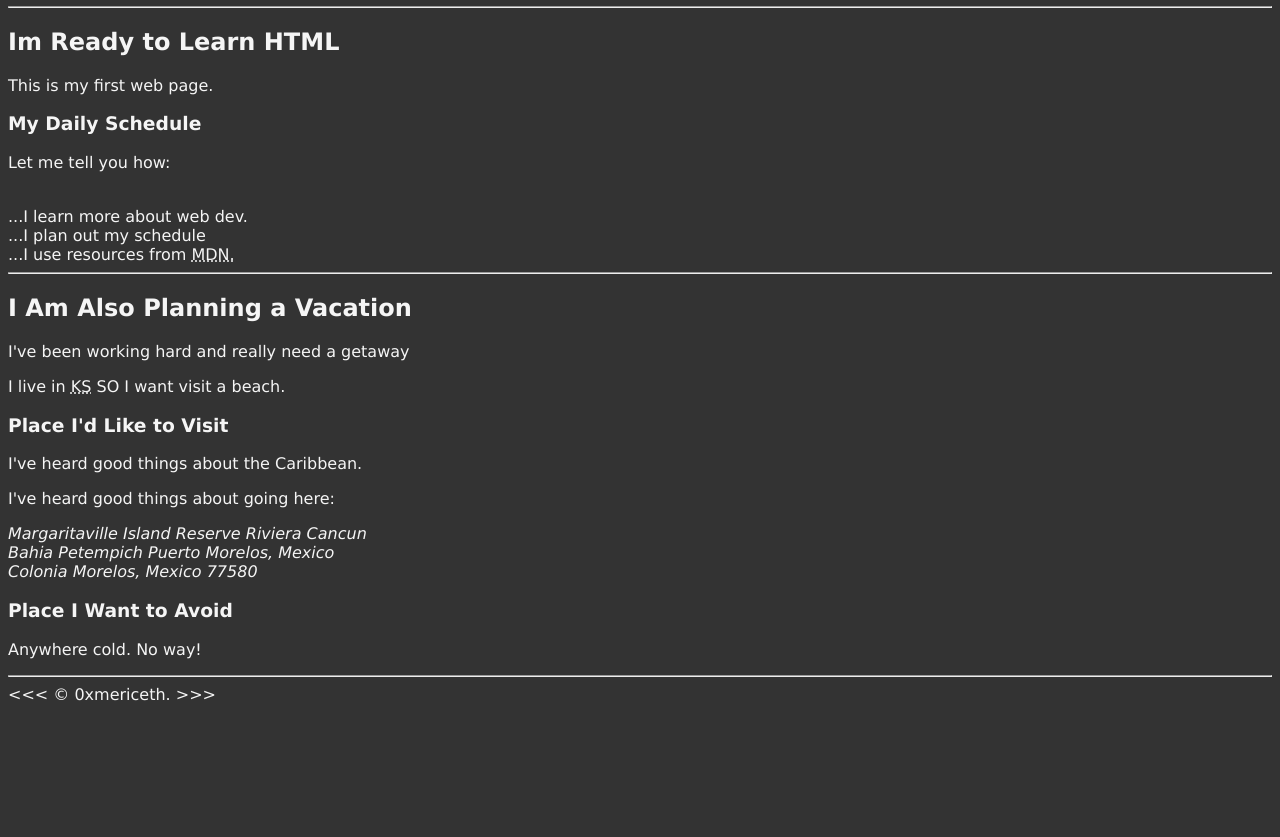
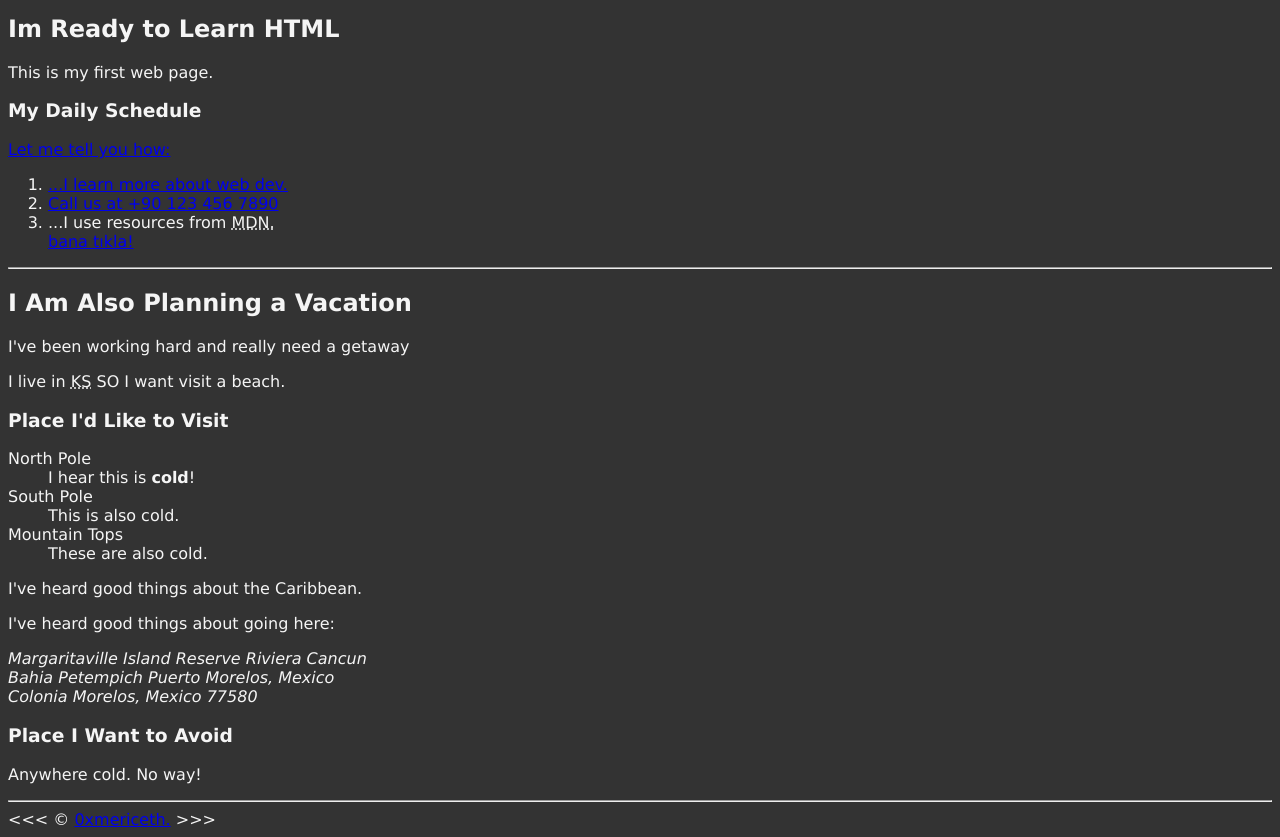
Before and after one commit to mericcintosun/html-boilerplate, a website: page index.html in a window 1280 px wide. Shown: the part 75-912 px from the top of the page. Before the commit the page ends 800 px from the top, so only its background shows below. Drawn offline with Linux system fonts and the light colour scheme.

Commit message:
chapter-five

```diff
--- a/index.html
+++ b/index.html
@@ -4,51 +4,71 @@
     <meta charset="UTF-8" />
     <meta name="viewport" content="width=device-width, initial-scale=1.0" />
     <title>ITU Blockchain...</title>
-    <link rel="shortcut icon" href="itu.png" type="image/x-icon">
+    <link rel="shortcut icon" href="itu.png" type="image/x-icon" />
     <style>
       body {
-        font-family:'Lucida Sans', sans-serif;
+        font-family: "Lucida Sans", sans-serif;
         background-color: #333;
         color: whitesmoke;
       }
     </style>
   </head>
   <body>
-    <h1>Hello, World!</h1>
+   <section id="home">
+    <h1><a href="#about">Hello, World!</a></h1>
 
-    <hr>
+    <hr />
 
     <h2>Im Ready to Learn HTML</h2>
     <p>This is my first web page.</p>
 
     <h3>My Daily Schedule</h3>
 
-    <p>Let me tell you how:</p>
-    <br>...I learn more about web dev.
-    <br>...I plan out my schedule
-    <br>...I use resources from <abbr title="Mozille Devs Network">MDN.</abbr>
+    <p><a href="itu.png" download>Let me tell you how:</a></p>
+    <ol>
+      <li><a href="mailto:random@email.com">...I learn more about web dev.</a></li>
+      <li><a href="tel:+901234567890">Call us at +90 123 456 7890</a></li>
+      <li>...I use resources from <abbr title="Mozille Devs Network">MDN.</abbr></li>
 
-    <hr>
+      <a href="/">bana tıkla!</a>
+    </ol>
+   </section>
 
+    <hr />
+
+   <section id="about">
     <h2>I Am Also Planning a Vacation</h2>
     <p>I've been working hard and really need a getaway</p>
     <p>I live in <abbr title="Kansas">KS</abbr> SO I want visit a beach.</p>
     <h3>Place I'd Like to Visit</h3>
+    <dl>
+      <dt>North Pole</dt>
+      <dd>I hear this is <strong>cold</strong>!</dd>
+
+      <dt>South Pole</dt>
+      <dd>This is also cold.</dd>
+
+      <dt>Mountain Tops</dt>
+      <dd>These are also cold.</dd>
+    </dl>
     <p>I've heard good things about the Caribbean.</p>
     <p>I've heard good things about going here:</p>
 
     <address>
-      Margaritaville Island Reserve Riviera Cancun <br>
-      Bahia Petempich Puerto Morelos, Mexico <br>
+      Margaritaville Island Reserve Riviera Cancun <br />
+      Bahia Petempich Puerto Morelos, Mexico <br />
       Colonia Morelos, Mexico 77580
     </address>
 
     <h3>Place I Want to Avoid</h3>
     <p>Anywhere cold. No way!</p>
+   </section>
 
-    <hr>
+    <hr />
 
-    &lt;&lt;&lt; &copy; 0xmericeth. &gt;&gt;&gt;
+    &lt;&lt;&lt; &copy; <a href="about.html" target="_blank">0xmericeth.</a> &gt;&gt;&gt;
     <!-- shift + alt + ok -->
+
+    <!-- Chapter 4 - List Types -->
   </body>
 </html>
```
Also changed, not shown: about.html (added, +13 -0 lines), meric.jpg (deleted).
